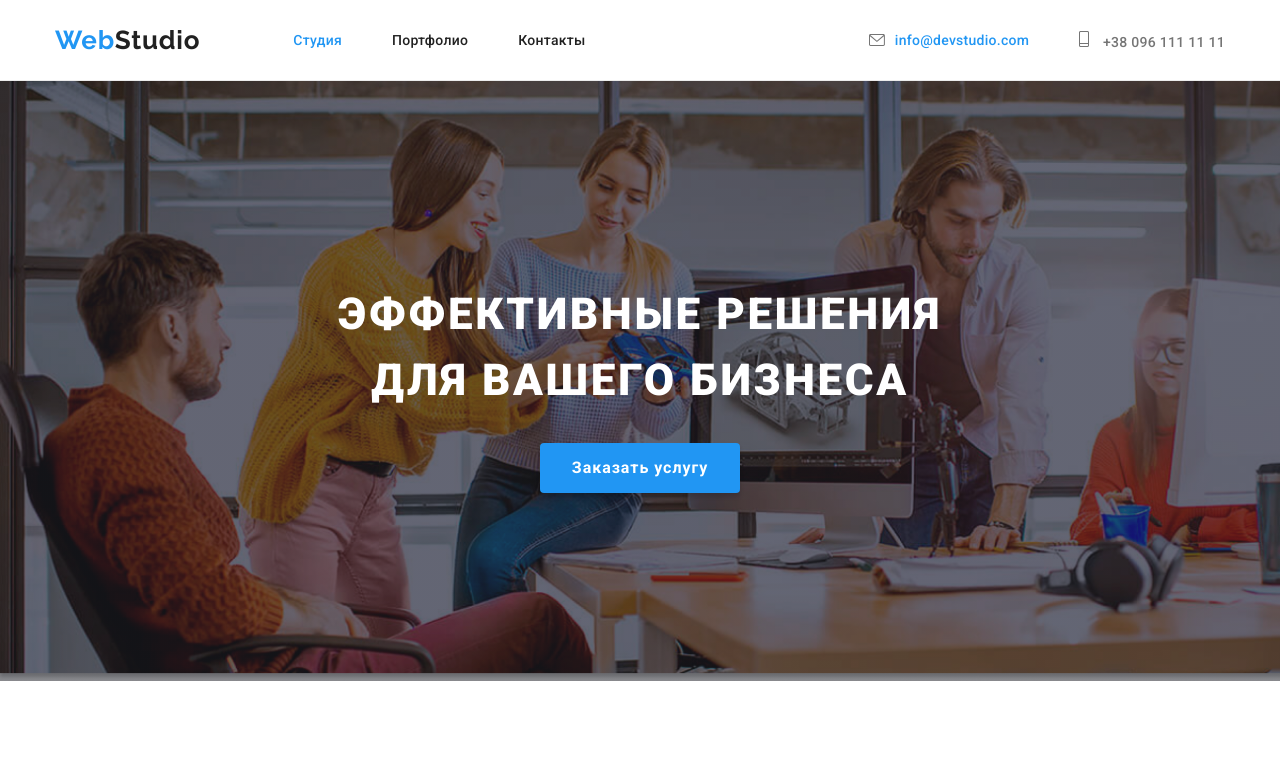
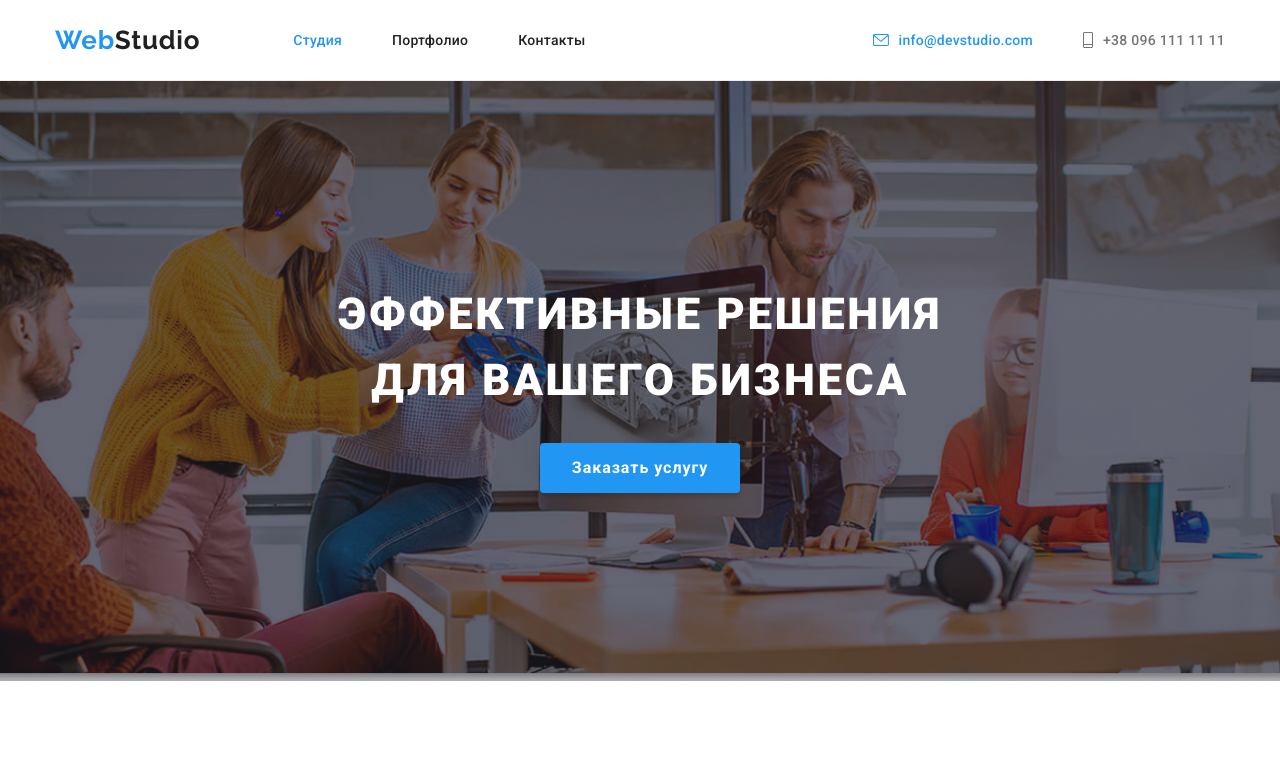
Before and after one commit to Youralexey/goit-markup-hw-04, a plain HTML site: page index.html in a window 1280 px wide. In both pictures the pointer is over the link "info@devstudio.com". Shown: the top 772 px of the page. Drawn offline with nearby package versions, Linux system fonts and the light colour scheme.

Commit message:
header done

```diff
--- a/css/styles.css
+++ b/css/styles.css
@@ -134,13 +134,19 @@ body {
 }
 
 .main-mail {
-  color: var(--title-text-color);
-}
-.main-mail {
   content: "";
   display: flex;
   align-items: center;
   justify-content: center;
+
+  color: var(--title-text-color);
+}
+.main-tel {
+  content: "";
+  display: flex;
+  align-items: center;
+  justify-content: center;
+  color: var(--title-text-color);
 }
 
 .svg-mail {
@@ -151,10 +157,10 @@ body {
   height: 12px;
   fill: #757575;
 }
-.svg-mail:hover,
+/* .svg-mail:hover,
 .svg-mail:focus {
   fill: #2196f3;
-}
+} */
 
 .svg-tel {
   align-items: center;
@@ -164,21 +170,21 @@ body {
   height: 16px;
   fill: #757575;
 }
-.svg-tel:hover,
-.svg-tel:focus {
-  fill: #2196f3;
+.main-mail:hover,
+.main-mail:focus {
+  color: var(--accent-color);
+}
+.main-mail:hover .svg-mail {
+  fill: currentColor;
 }
 .main-tel:hover,
 .main-tel:focus {
   color: var(--accent-color);
 }
-.main-tel {
-  color: var(--title-text-color);
+.main-tel:hover .svg-tel {
+  fill: currentColor;
 }
-.main-mail:hover,
-.main-mail:focus {
-  color: var(--accent-color);
-}
+
 .current-nav-link {
   color: var(--accent-color);
 }
@@ -198,9 +204,10 @@ body {
       rgba(47, 48, 58, 0.4),
       rgba(47, 48, 58, 0.4)
     ),
-    url(../images/hero.png);
+    url("../images/hero.jpg");
   background-repeat: no-repeat;
   background-size: cover;
+  background-position: center;
 }
 .hero-title {
   padding-bottom: 30px;
```
Also changed, not shown: images/hero.jpg (added), images/hero.png (deleted).
